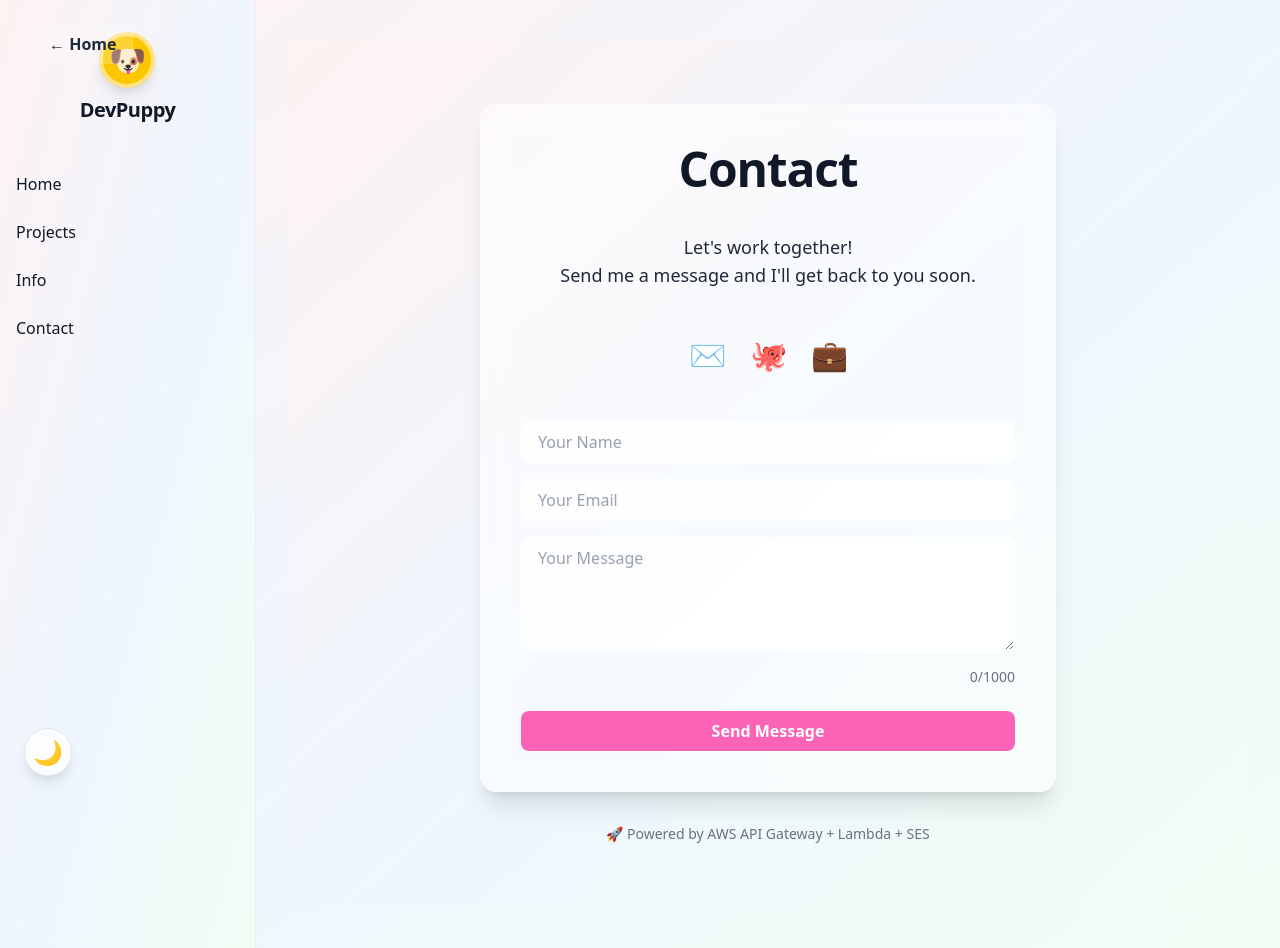
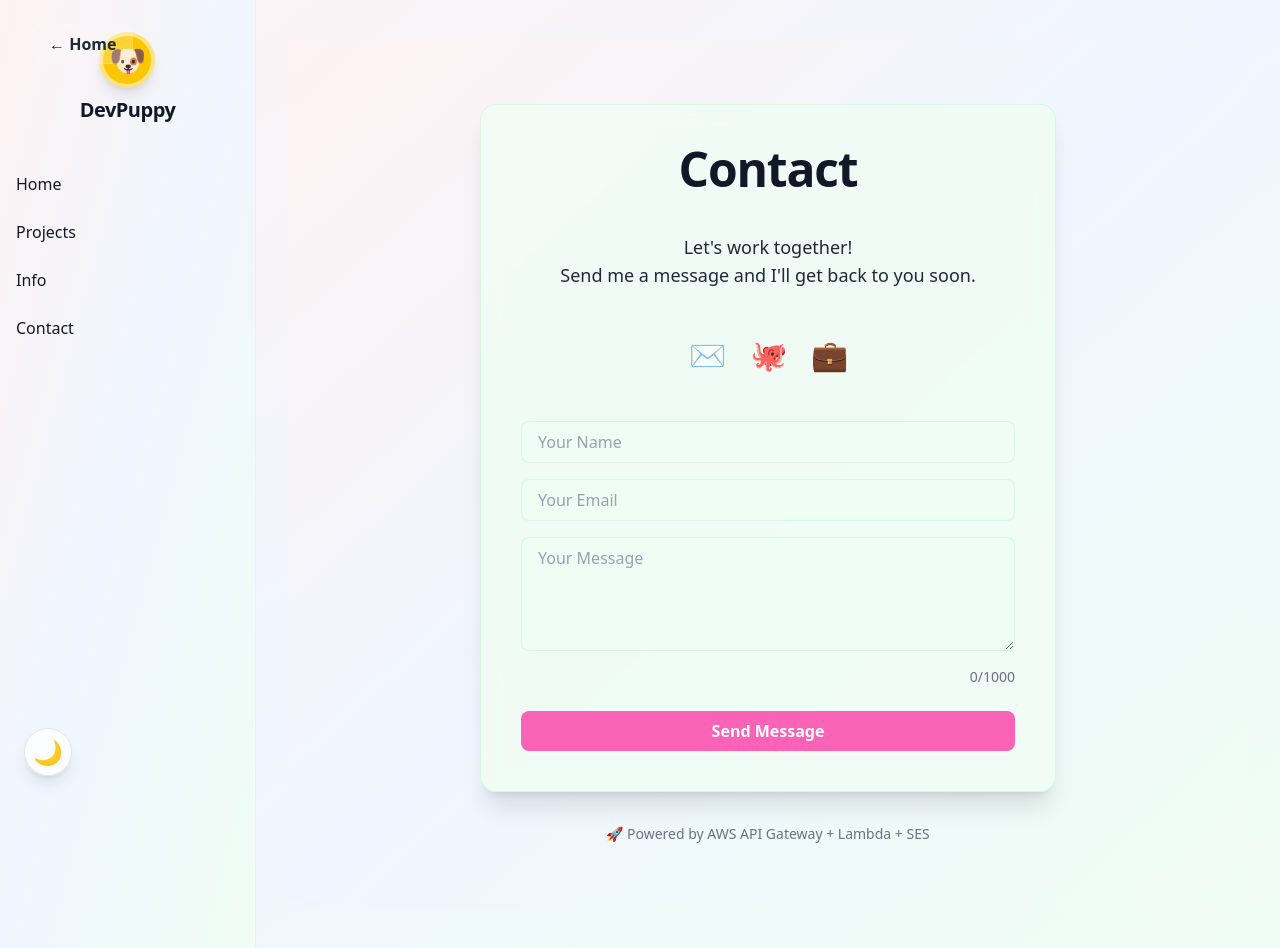
Before and after one commit to KingZuto/devpuppy, a Next.js app in the folder app/: page /contact in a window 1280 px wide. Built offline with nearby package versions, Linux system fonts and the light colour scheme.

Commit message:
Change box backgrounds to pastel tones for light mode

```diff
--- a/app/src/app/contact/page.tsx
+++ b/app/src/app/contact/page.tsx
@@ -89,7 +89,7 @@ export default function ContactPage() {
         initial={{ opacity: 0, y: 40 }}
         animate={{ opacity: 1, y: 0 }}
         transition={{ duration: 0.7, ease: "easeOut" }}
-        className="max-w-xl w-full bg-white/50 dark:bg-gray-800/50 backdrop-blur-md rounded-2xl shadow-xl p-10 flex flex-col items-center gap-8 border border-white/10 dark:border-gray-700/50"
+        className="max-w-xl w-full bg-green-50/80 dark:bg-gray-800/50 backdrop-blur-md rounded-2xl shadow-xl p-10 flex flex-col items-center gap-8 border border-green-200/50 dark:border-gray-700/50"
       >
         <h1 className="text-4xl md:text-5xl font-extrabold text-gray-900 dark:text-white tracking-tight text-center mb-2">Contact</h1>
         <p className="text-lg text-gray-800 dark:text-gray-200 text-center mb-4">
@@ -109,7 +109,7 @@ export default function ContactPage() {
             name="name"
             value={formData.name}
             onChange={handleChange}
-            className="rounded-lg px-4 py-2 bg-white/80 dark:bg-gray-700/80 text-gray-900 dark:text-white placeholder:text-gray-400 dark:placeholder:text-gray-300 border border-white/10 dark:border-gray-600 focus:outline-none focus:ring-2 focus:ring-pink-300 dark:focus:ring-yellow-400 transition-all"
+            className="rounded-lg px-4 py-2 bg-green-50/90 dark:bg-gray-700/80 text-gray-900 dark:text-white placeholder:text-gray-400 dark:placeholder:text-gray-300 border border-green-200/50 dark:border-gray-600 focus:outline-none focus:ring-2 focus:ring-pink-300 dark:focus:ring-yellow-400 transition-all"
             placeholder="Your Name"
             required
           />
@@ -118,7 +118,7 @@ export default function ContactPage() {
             name="email"
             value={formData.email}
             onChange={handleChange}
-            className="rounded-lg px-4 py-2 bg-white/80 dark:bg-gray-700/80 text-gray-900 dark:text-white placeholder:text-gray-400 dark:placeholder:text-gray-300 border border-white/10 dark:border-gray-600 focus:outline-none focus:ring-2 focus:ring-pink-300 dark:focus:ring-yellow-400 transition-all"
+            className="rounded-lg px-4 py-2 bg-green-50/90 dark:bg-gray-700/80 text-gray-900 dark:text-white placeholder:text-gray-400 dark:placeholder:text-gray-300 border border-green-200/50 dark:border-gray-600 focus:outline-none focus:ring-2 focus:ring-pink-300 dark:focus:ring-yellow-400 transition-all"
             placeholder="Your Email"
             required
           />
@@ -126,7 +126,7 @@ export default function ContactPage() {
             name="message"
             value={formData.message}
             onChange={handleChange}
-            className="rounded-lg px-4 py-2 bg-white/80 dark:bg-gray-700/80 text-gray-900 dark:text-white placeholder:text-gray-400 dark:placeholder:text-gray-300 border border-white/10 dark:border-gray-600 focus:outline-none focus:ring-2 focus:ring-pink-300 dark:focus:ring-yellow-400 transition-all"
+            className="rounded-lg px-4 py-2 bg-green-50/90 dark:bg-gray-700/80 text-gray-900 dark:text-white placeholder:text-gray-400 dark:placeholder:text-gray-300 border border-green-200/50 dark:border-gray-600 focus:outline-none focus:ring-2 focus:ring-pink-300 dark:focus:ring-yellow-400 transition-all"
             placeholder="Your Message"
             rows={4}
             maxLength={1000}
--- a/app/src/app/info/page.tsx
+++ b/app/src/app/info/page.tsx
@@ -8,7 +8,7 @@ export default function InfoPage() {
         initial={{ opacity: 0, y: 40 }}
         animate={{ opacity: 1, y: 0 }}
         transition={{ duration: 0.7, ease: "easeOut" }}
-        className="max-w-xl w-full bg-white/50 dark:bg-gray-800/50 backdrop-blur-md rounded-2xl shadow-xl p-10 flex flex-col items-center gap-8 border border-white/10 dark:border-gray-700/50"
+        className="max-w-xl w-full bg-blue-50/80 dark:bg-gray-800/50 backdrop-blur-md rounded-2xl shadow-xl p-10 flex flex-col items-center gap-8 border border-blue-200/50 dark:border-gray-700/50"
       >
         <div className="w-24 h-24 rounded-full bg-yellow-400 flex items-center justify-center text-5xl shadow-lg border-4 border-yellow-300 dark:border-yellow-500 mb-2">
           🐶
--- a/app/src/app/projects/page.tsx
+++ b/app/src/app/projects/page.tsx
@@ -20,7 +20,7 @@ export default function ProjectsPage() {
           {projects.map((project) => (
             <div
               key={project.name}
-              className="rounded-2xl bg-white/60 dark:bg-gray-800/60 border border-white/40 dark:border-gray-700/40 shadow-lg p-6 transition-transform transition-shadow duration-200 hover:scale-[1.025] hover:shadow-2xl cursor-pointer group text-right backdrop-blur-md"
+              className="rounded-2xl bg-pink-50/80 dark:bg-gray-800/60 border border-pink-200/50 dark:border-gray-700/40 shadow-lg p-6 transition-transform transition-shadow duration-200 hover:scale-[1.025] hover:shadow-2xl cursor-pointer group text-right backdrop-blur-md"
             >
               <div className="flex flex-col gap-1 items-end">
                 <span className="text-[64px] font-extralight text-neutral-900 dark:text-white group-hover:text-yellow-500 dark:group-hover:text-yellow-400 transition-colors leading-tight">{project.name}</span>
```
